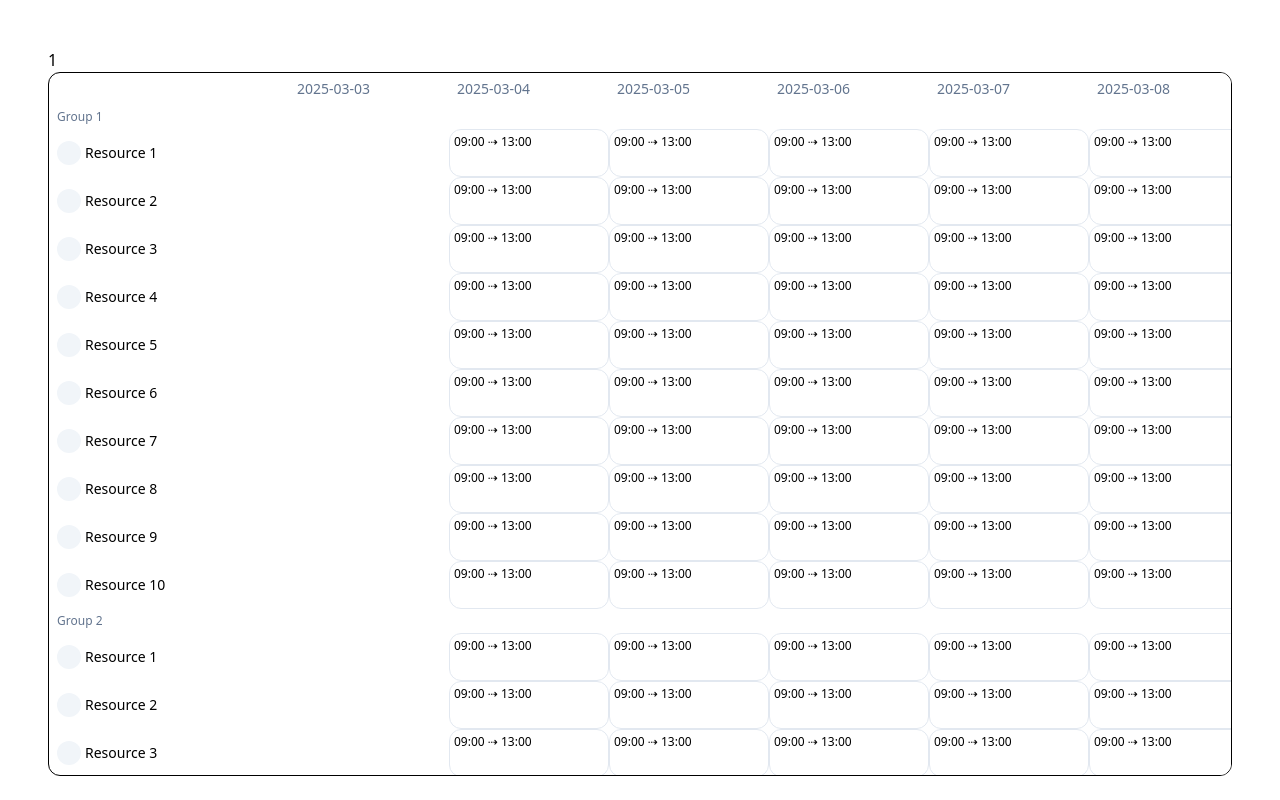
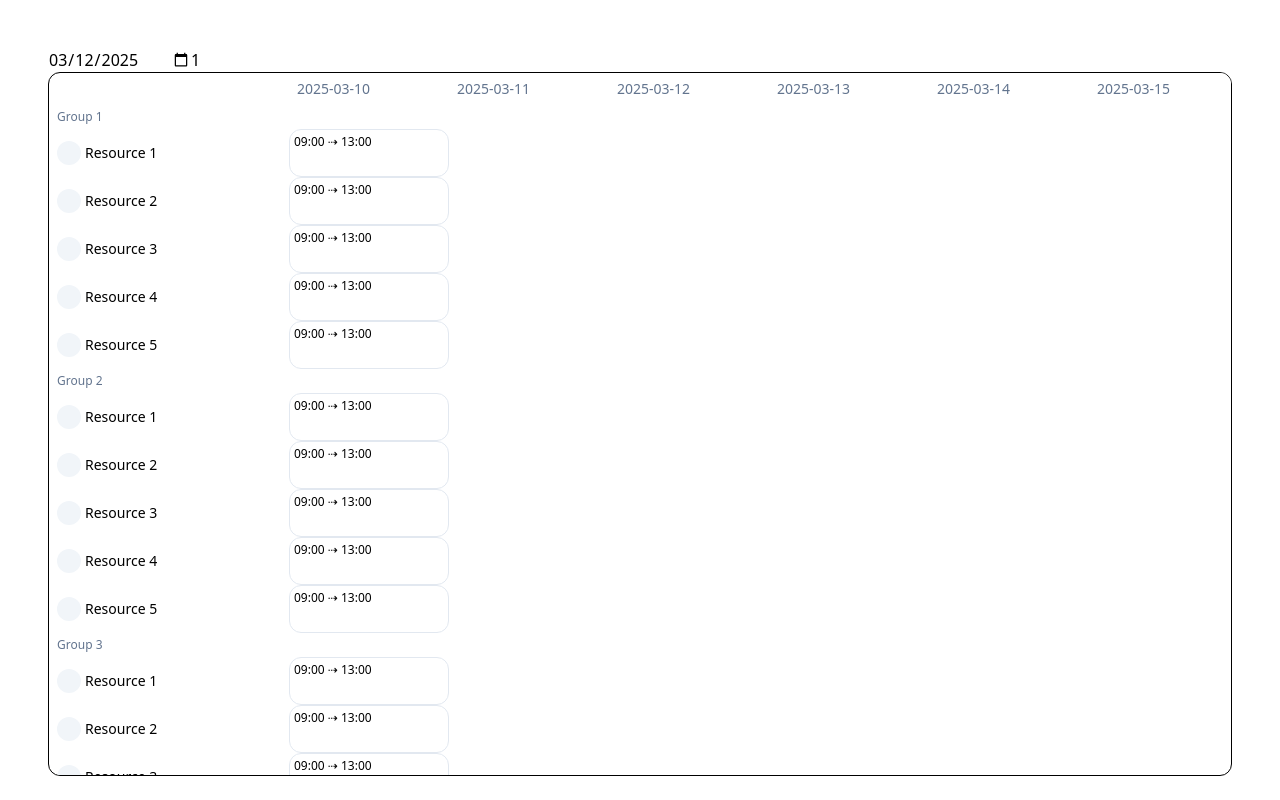
Before and after one commit to niallbarrett/cullendar, a Vue app: page / in a window 1280 px wide. Built offline with nearby package versions, Linux system fonts and the light colour scheme; the HTML template or start-up script is replaced by a standard one.

Commit message:
Remove dependencies

```diff
--- a/package.json
+++ b/package.json
@@ -11,8 +11,6 @@
   "dependencies": {
     "@tailwindcss/vite": "^4.0.11",
     "@tanstack/vue-virtual": "^3.13.2",
-    "@vueuse/core": "^12.8.2",
-    "add": "^2.0.6",
     "date-fns": "^4.1.0",
     "tailwindcss": "^4.0.11",
     "vue": "^3.5.13"
--- a/src/App.vue
+++ b/src/App.vue
@@ -1,6 +1,9 @@
 <template>
   <div class="h-screen p-12">
-    <input v-model="nWeeks" type="number" min="1"/>
+    <div class="flex">
+      <input v-model="date" type="date"/>
+      <input v-model="nWeeks" type="number" min="1"/>
+    </div>
     <Cullendar
       :resources="resources"
       :events="events"
@@ -36,19 +39,29 @@ import { ref, reactive } from 'vue'
 import Cullendar from '@/components/Cullendar'
 import Event from './components/Event'
 
+const NO_GROUPS = 5
+const NO_CHILDREN = 5
+
+const date = ref('2025-03-12')
 const nWeeks = ref(1)
+
 const resources = ref([])
 const events = ref([])
 const config = reactive({
+  date,
   nWeeks,
   onDateClick: addEvent,
-  onView: (e) => buildDemo(e.dates)
+  onView: (e) => console.log('view', e)
 })
 
-function buildDemo(dates) {
-  const r = Array.from({ length: 10 }).map((v, i) => toResourceGroup(i))
+buildDemo()
+
+function buildDemo() {
+  const dates = ['2025-03-10']
+
+  const r = Array.from({ length: NO_GROUPS }).map((v, i) => toResourceGroup(i))
   const c = r.flatMap(r => r.resources)
-  const e = c.flatMap((r, i) => dates.slice(1).map(d => toEvent(i, r.id, d)))
+  const e = c.flatMap((r, i) => dates.map(d => toEvent(i, r.id, d)))
 
   resources.value = r
   events.value = e
@@ -58,7 +71,7 @@ function toResourceGroup(id) {
   return {
     id: String(id),
     label: 'Group ' + (id + 1),
-    resources: Array.from({ length: 10 }).map((v, i) => toResource(id, i))
+    resources: Array.from({ length: NO_CHILDREN }).map((v, i) => toResource(id, i))
   }
 }
 function toResource(groupId, id) {
```
Also changed, not shown: 1 other file (tests, documents, lock files or other folders).
